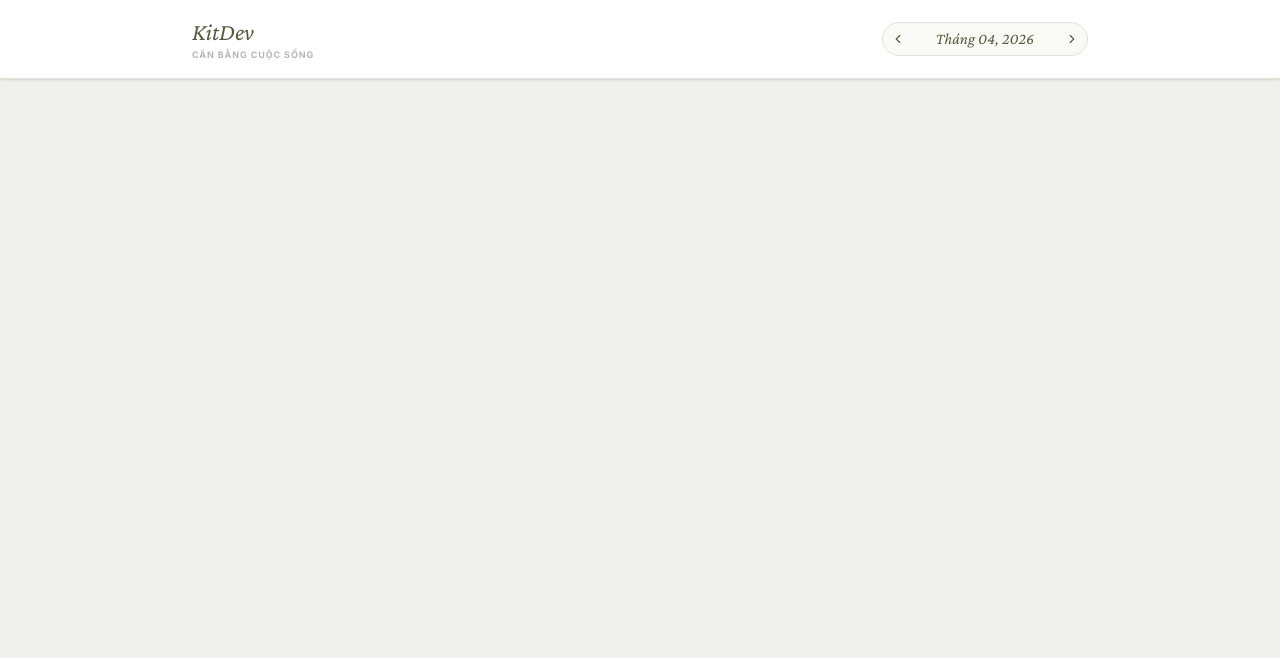
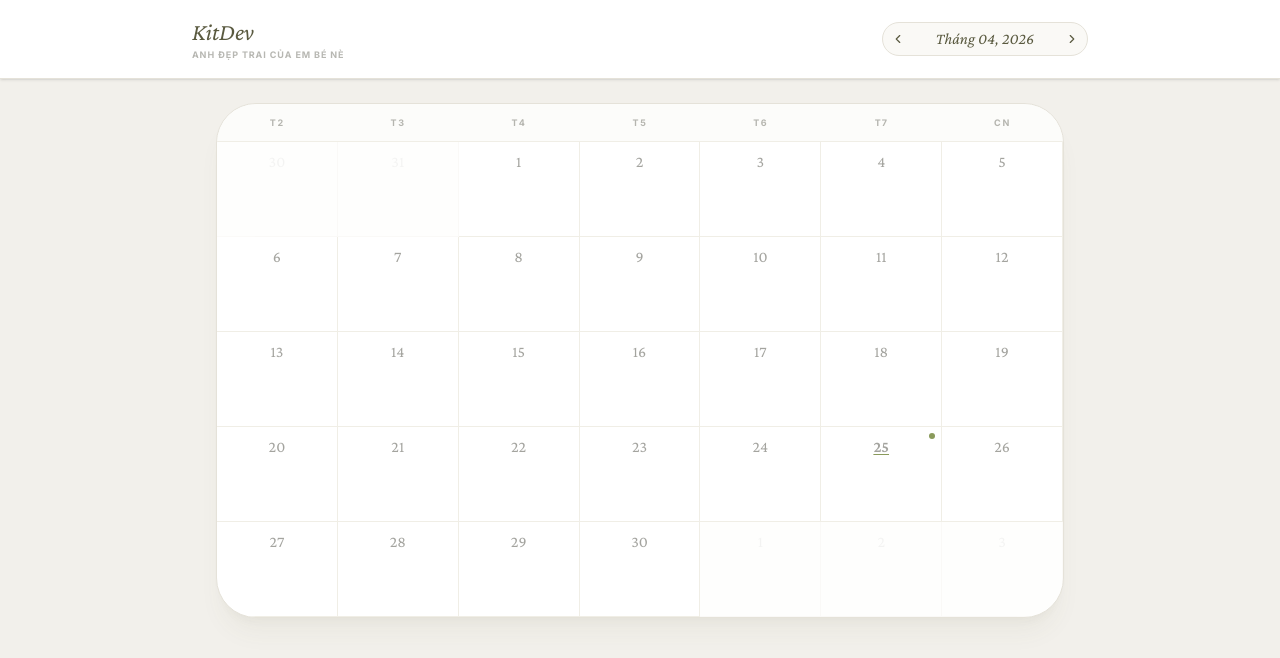
Before and after one commit to kietnguyen2003/quan-li-chi-tieu, a React (Vite) app: page / in a window 1280 px wide. Shown: the top 658 px of the page. Built offline with nearby package versions, Linux system fonts and the light colour scheme.

Commit message:
feat(Calendar): create calendar

```diff
--- a/package.json
+++ b/package.json
@@ -12,6 +12,7 @@
   "dependencies": {
     "@tailwindcss/vite": "^4.2.4",
     "date-fns": "^4.1.0",
+    "framer-motion": "^12.38.0",
     "lucide-react": "^1.11.0",
     "react": "^19.2.5",
     "react-dom": "^19.2.5",
--- a/src/App.tsx
+++ b/src/App.tsx
@@ -1,13 +1,53 @@
+import { useState, useMemo } from 'react'
+
+import { Calendar } from './components/Calendar'
 import { Header } from './components/Header'
+import {
+  startOfMonth,
+  endOfMonth,
+  startOfWeek,
+  endOfWeek,
+  eachDayOfInterval,
+} from 'date-fns';
+
+import { groupTransactionsByDate } from './helper.ts';
+import type { Transaction } from './types.ts';
 
 function App() {
+  const [currentDate, setCurrentDate] = useState(new Date());
+  const [transactions, setTransactions] = useState<Transaction[]>([]);
+
+  const [selectedDay, setSelectedDay] = useState<Date | null>(null);
+  const [isDayListOpen, setIsDayListOpen] = useState(false);
+
+
+
+  const monthStart = startOfMonth(currentDate);
+  const monthEnd = endOfMonth(monthStart);
+  const startDate = startOfWeek(monthStart, { weekStartsOn: 1 });
+  const endDate = endOfWeek(monthEnd, { weekStartsOn: 1 });
+  const calendarDays = eachDayOfInterval({
+    start: startDate,
+    end: endDate,
+  });
+
+
+  const dayTransactions = useMemo(() => groupTransactionsByDate(transactions), [transactions]);
+
 
   return (
     <div className="min-h-screen bg-natural-bg text-natural-text font-sans selection:bg-natural-accent/20 pb-20">
-      <Header currentDate={new Date()} onPrevMonth={() => {}} onNextMonth={() => {}}>
-
-      </Header>
-
+      <Header currentDate={new Date()} onPrevMonth={() => {}} onNextMonth={() => {}} />
+      <main className="max-w-4xl mx-auto p-3 md:p-6">
+        <Calendar
+          calendarDays={calendarDays}
+          dayTransactions={dayTransactions}
+          monthStart={monthStart}
+          onSelectDay={(day) => {
+            setSelectedDay(day);
+            setIsDayListOpen(true);
+          }} />
+      </main>
     </div>
   )
 }
--- /dev/null
+++ b/src/components/Calendar.tsx
@@ -0,0 +1,88 @@
+import { format, isSameDay, isSameMonth } from 'date-fns';
+import { motion } from 'framer-motion';
+import type { Transaction } from '../types';
+
+interface CalendarProps {
+  calendarDays: Date[];
+  dayTransactions: Record<string, Transaction[]>;
+  monthStart: Date;
+  onSelectDay: (day: Date) => void;
+}
+
+const weekDays = ['T2', 'T3', 'T4', 'T5', 'T6', 'T7', 'CN'];
+
+export function Calendar({
+  calendarDays,
+  dayTransactions,
+  monthStart,
+  onSelectDay,
+}: CalendarProps) {
+  return (
+    <div className="bg-white rounded-[2rem] md:rounded-[2.5rem] shadow-xl shadow-natural-heading/5 border border-natural-border overflow-hidden">
+      <div className="grid grid-cols-7 border-b border-natural-border-light bg-natural-surface/50">
+        {weekDays.map((day) => (
+          <div
+            key={day}
+            className="py-3 text-center text-[9px] font-bold text-natural-text/40 uppercase tracking-[0.2em]"
+          >
+            {day}
+          </div>
+        ))}
+      </div>
+      <div className="grid grid-cols-7">
+        {calendarDays.map((day) => {
+          const dateKey = format(day, 'yyyy-MM-dd');
+          const transactions = dayTransactions[dateKey] ?? [];
+          const hasTransactions = transactions.length > 0;
+          const isCurrentMonth = isSameMonth(day, monthStart);
+          const isToday = isSameDay(day, new Date());
+
+          return (
+            <motion.button
+              whileTap={{ scale: 0.97 }}
+              key={day.toString()}
+              onClick={() => onSelectDay(day)}
+              className={`
+                min-h-[70px] md:min-h-[95px] p-1 md:p-2 border-r border-b border-natural-border-light flex flex-col items-center justify-start
+                relative transition-all hover:bg-natural-surface/80 group
+                ${!isCurrentMonth ? 'bg-natural-bg/30 opacity-30 select-none pointer-events-none' : 'bg-transparent'}
+                ${isToday ? 'after:content-[""] after:absolute after:top-1.5 after:right-1.5 after:w-1.5 after:h-1.5 after:bg-natural-accent after:rounded-full' : ''}
+                ${hasTransactions ? 'bg-natural-surface/30 shadow-inner' : ''}
+              `}
+            >
+              <span
+                className={`
+                  text-xs md:text-base font-serif mb-1
+                  ${!isCurrentMonth ? 'text-natural-text/20' : 'text-natural-text/50'}
+                  ${isToday ? 'font-bold text-natural-heading underline decoration-natural-accent underline-offset-2' : ''}
+                  group-hover:text-natural-heading transition-colors
+                `}
+              >
+                {format(day, 'd')}
+              </span>
+
+              <div className="w-full flex flex-col gap-0.5 overflow-hidden no-scrollbar">
+                {transactions.slice(0, 3).map((transaction) => (
+                  <div
+                    key={transaction.id}
+                    className={`
+                      text-[7px] md:text-[9px] font-bold truncate px-1 rounded-sm border
+                      ${transaction.type === 'income' ? 'text-natural-accent bg-natural-accent/5 border-natural-accent/10' : 'text-natural-warning bg-natural-warning/5 border-natural-warning/10'}
+                    `}
+                  >
+                    {transaction.type === 'income' ? '+' : '-'}
+                  </div>
+                ))}
+                {transactions.length > 3 && (
+                  <div className="text-[6px] md:text-[8px] text-natural-text/30 text-center font-bold">
+                    +{transactions.length - 3}
+                  </div>
+                )}
+              </div>
+            </motion.button>
+          );
+        })}
+      </div>
+    </div>
+  );
+}
--- a/src/components/Header.tsx
+++ b/src/components/Header.tsx
@@ -17,7 +17,7 @@ export function Header({ currentDate, onPrevMonth, onNextMonth }: HeaderProps) {
             KitDev
           </h1>
           <p className="text-natural-text/40 text-[9px] font-bold uppercase tracking-widest">
-            Cân bằng cuộc sống
+            Anh đẹp trai của em bé nè
           </p>
         </div>
 
--- a/src/helper.ts
+++ b/src/helper.ts
@@ -0,0 +1,18 @@
+import { format, parseISO } from 'date-fns';
+import type { Transaction } from './types.ts';
+
+export const groupTransactionsByDate = (transactions: Transaction[]): Record<string, Transaction[]> => {
+  const groups: Record<string, Transaction[]> = {};
+
+  transactions.forEach((transaction) => {
+    const dateKey = format(parseISO(transaction.date), 'yyyy-MM-dd');
+
+    if (!groups[dateKey]) {
+      groups[dateKey] = [];
+    }
+
+    groups[dateKey].push(transaction);
+  });
+
+  return groups;
+};
--- a/src/types.ts
+++ b/src/types.ts
@@ -0,0 +1,11 @@
+export type TransactionType = 'income' | 'expense';
+
+
+export interface Transaction {
+  id: string;
+  amount: number;
+  type: TransactionType;
+  categoryId: string;
+  date: string; // ISO string
+  note?: string;
+}
```
Also changed, not shown: 1 other file (tests, documents, lock files or other folders).
